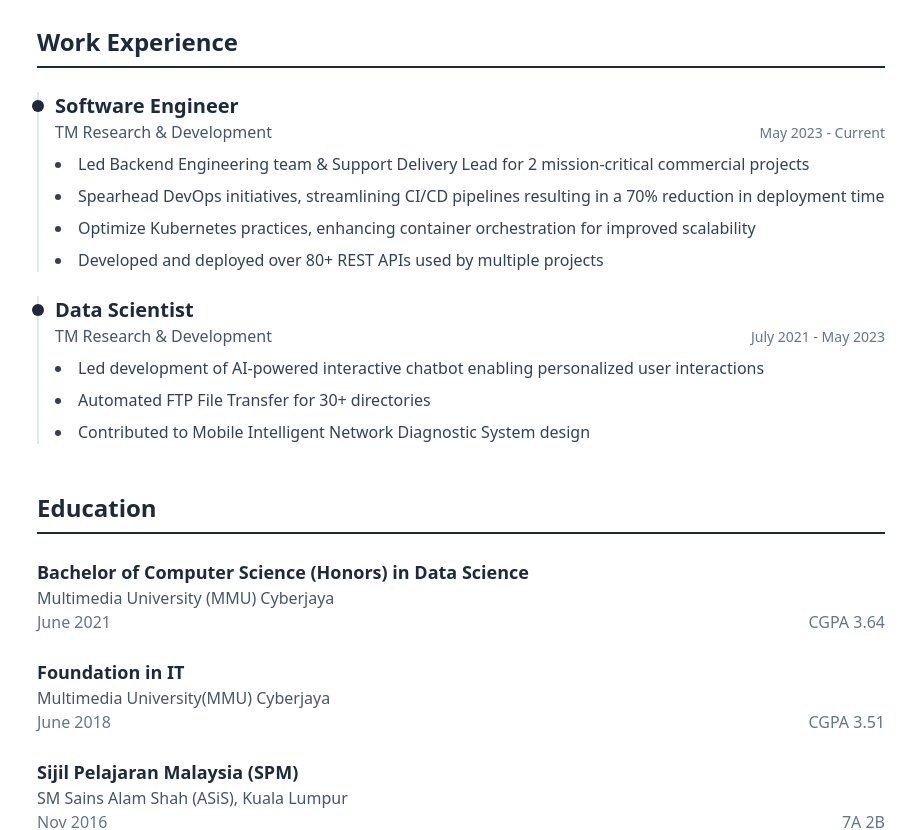
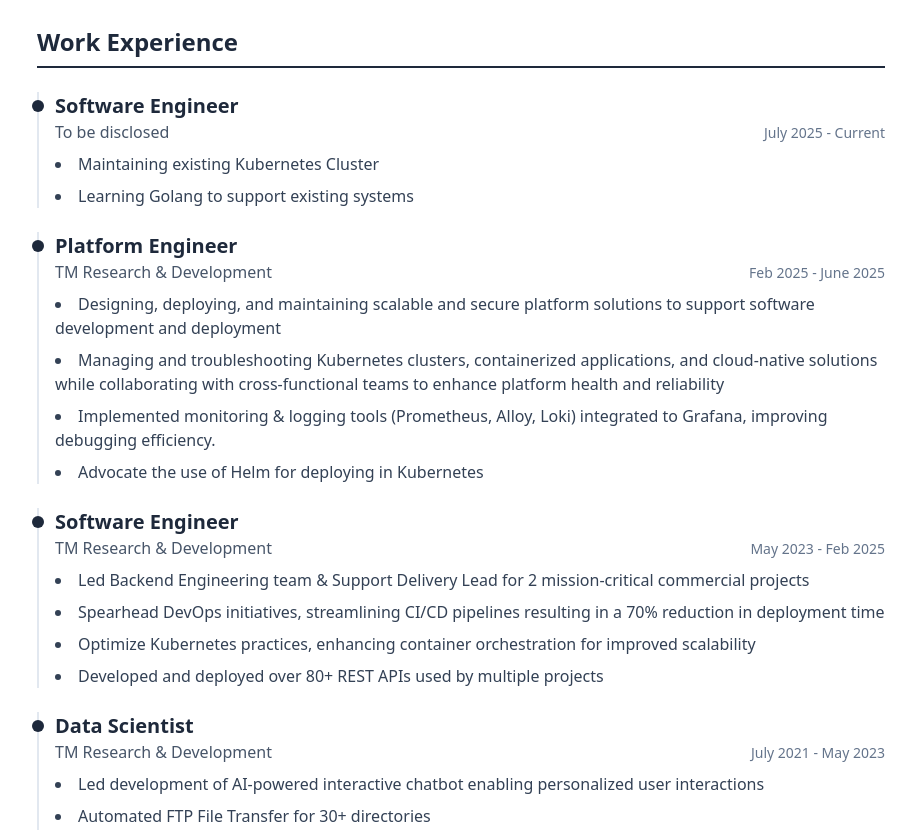
Before and after one commit to wzharith/cv-resume, a Next.js app: page / in a window 1280 px wide. Shown: the part 520-1350 px from the top of the page, without its empty margins (179-1095 px from the left). Built offline with nearby package versions, Linux system fonts and the light colour scheme.

Commit message:
chore: update latest info

```diff
--- a/src/components/Skills.tsx
+++ b/src/components/Skills.tsx
@@ -8,8 +8,8 @@ export default function SkillsSection() {
   const categorizedSkills = {
     'DevOps & Cloud': ['Docker', 'Kubernetes', 'Openshift', 'GitLab CI/CD', 'Bash Script', 'Linux', 'Helm', 'Alibaba Cloud'],
     'Databases': ['MySQL', 'MongoDB', 'PostgreSQL', 'Redis', 'ElasticSearch'],
-    'Languages & Tools': ['Python (Cerfified)', 'Celery', 'RabbitMQ','Javascript','Geospatial', 'PowerBI', 'ORMs'],
-    'Platforms & Misc': ['DevOps', 'Redis', 'ElasticSearch', 'Fluentd', 'Kibana', 'Grafana', 'Prometheus'],
+    'Languages & Tools': ['Go', 'Python (Cerfified)', 'Celery', 'RabbitMQ','Javascript','Geospatial', 'PowerBI', 'ORMs'],
+    'Platforms & Misc': ['DevOps', 'Redis', 'ElasticSearch', 'Fluentd', 'Kibana', 'Grafana', 'Prometheus', 'SonarQube'],
     'AI & LLMs': ['Langchain', 'Azure OpenAI', 'GPT-4o', 'GuardRails'],
     'Analytics': ['PowerBI (Cerfified)', 'Tableau', 'GeoPandas'],
   };
--- a/src/data/cv-data.ts
+++ b/src/data/cv-data.ts
@@ -53,12 +53,32 @@ export const cvData: CVData = {
   },
   sections: {
     summary:
-      "Versatile software engineer with 3+ years of experience in software development, data engineering, and DevOps. Proficient in Python, Django, Docker, Kubernetes, and CI/CD pipelines, with a proven track record of optimizing deployment processes and improving system performance. Passionate about open-source contributions, emerging technologies, and mentoring junior developers to foster collaborative growth. Skilled in designing scalable microservices, REST APIs, and AI-powered solutions to drive business innovation.",
+      "Versatile software engineer with 4+ years of experience in software development, data engineering, and DevOps. Proficient in Python, Django, Docker, Kubernetes, and CI/CD pipelines, with a proven track record of optimizing deployment processes and improving system performance. Passionate about open-source contributions, emerging technologies, and mentoring junior developers to foster collaborative growth. Skilled in designing scalable microservices, REST APIs, and AI-powered solutions to drive business innovation.",
     experience: [
       {
         title: "Software Engineer",
+        company: "To be disclosed",
+        date: "July 2025 - Current",
+        points: [
+          "Maintaining existing Kubernetes Cluster",
+          "Learning Golang to support existing systems",
+        ],
+      },
+      {
+        title: "Platform Engineer",
         company: "TM Research & Development",
-        date: "May 2023 - Current",
+        date: "Feb 2025 - June 2025",
+        points: [
+          "Designing, deploying, and maintaining scalable and secure platform solutions to support software development and deployment",
+          "Managing and troubleshooting Kubernetes clusters, containerized applications, and cloud-native solutions while collaborating with cross-functional teams to enhance platform health and reliability",
+          "Implemented monitoring & logging tools (Prometheus, Alloy, Loki) integrated to Grafana, improving debugging efficiency.",
+          "Advocate the use of Helm for deploying in Kubernetes",
+        ],
+      },
+      {
+        title: "Software Engineer",
+        company: "TM Research & Development",
+        date: "May 2023 - Feb 2025",
         points: [
           "Led Backend Engineering team & Support Delivery Lead for 2 mission-critical commercial projects",
           "Spearhead DevOps initiatives, streamlining CI/CD pipelines resulting in a 70% reduction in deployment time",
```
